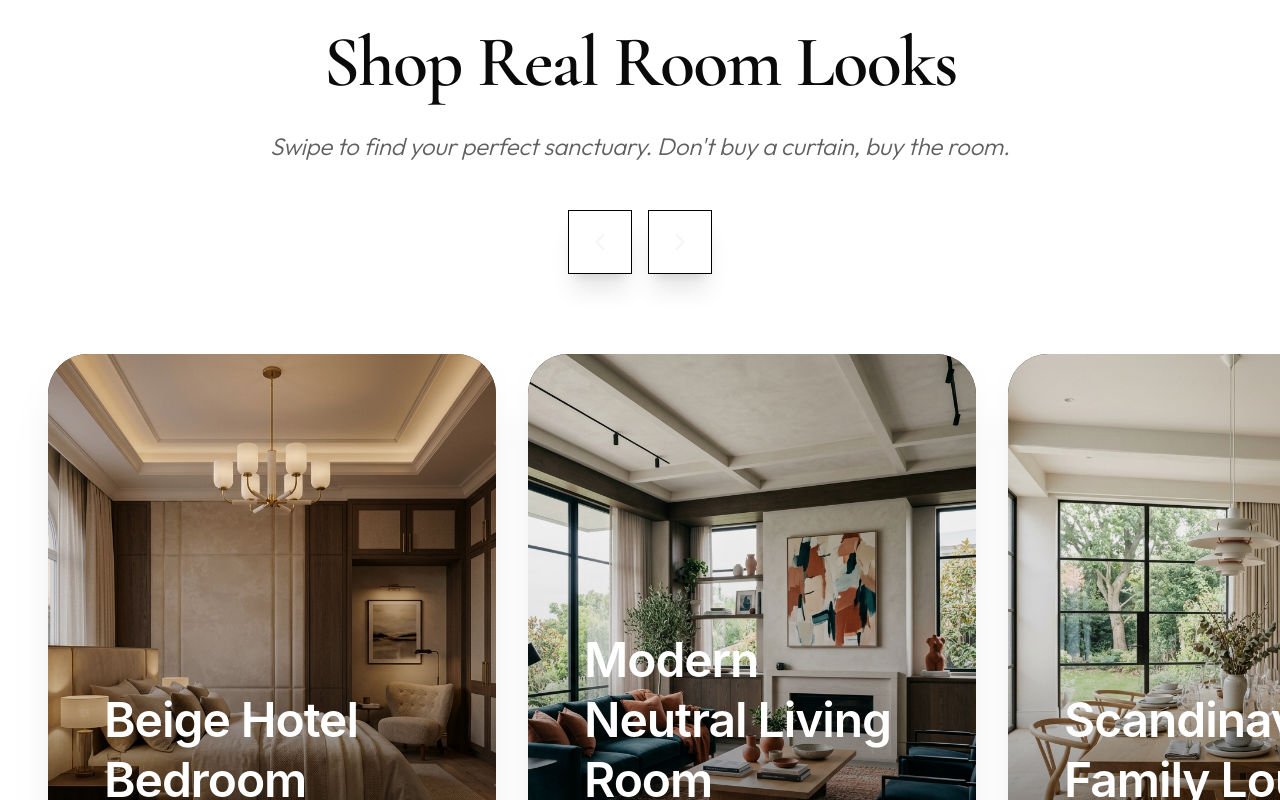
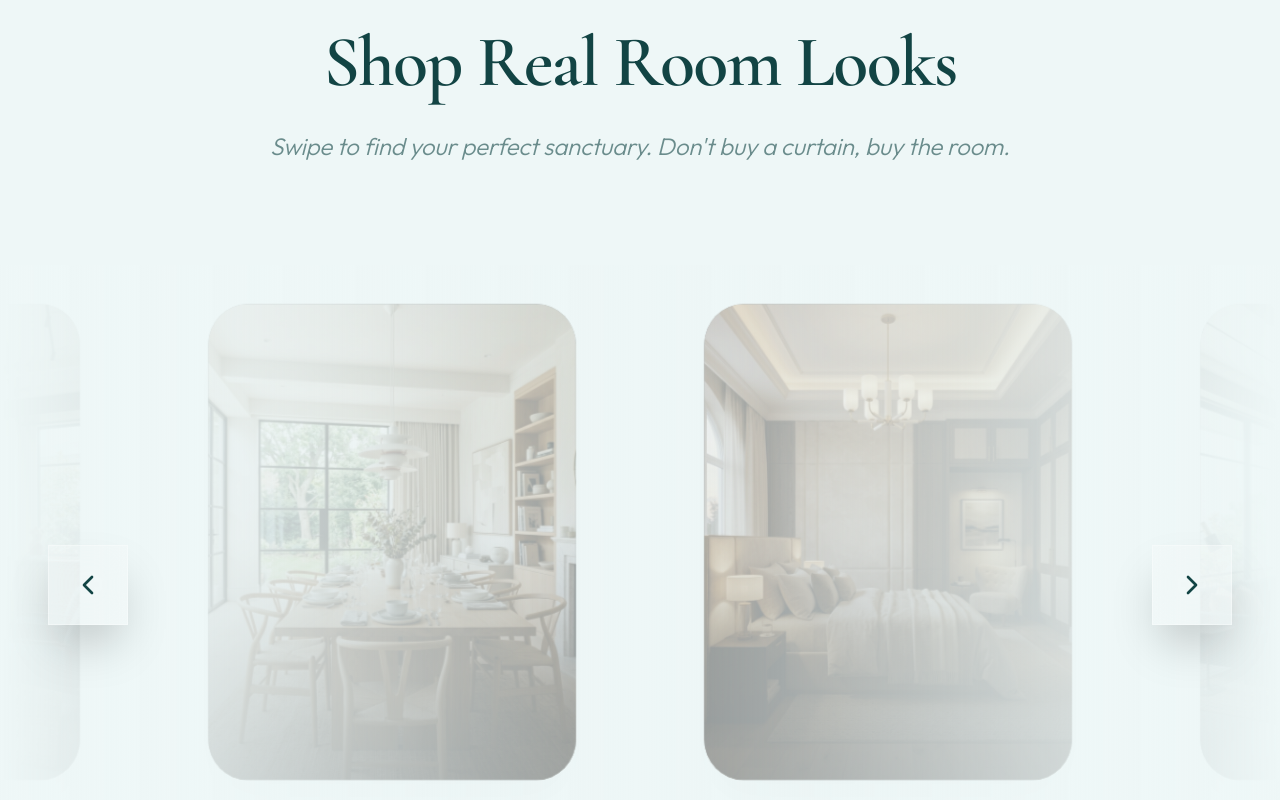
Before and after one commit to SiddharthChaturvedii/FABMYHOME, a Next.js app: page / in a window 1280 px wide. Shown: the part 1820-2620 px from the top of the page. Built offline with nearby package versions, Linux system fonts and the light colour scheme.

Commit message:
feat: implement light teal theme for navbar and footer and recalibrate pillar alignment

```diff
--- a/components/complete-look/CompleteTheLook.tsx
+++ b/components/complete-look/CompleteTheLook.tsx
@@ -166,7 +166,7 @@ export default function CompleteTheLook() {
           </div>
         </motion.div>
 
-        <div className="hidden lg:flex absolute top-[7%] right-[6%] w-1/3 h-full justify-center items-start pointer-events-none z-0 drop-shadow-2xl">
+        <div className="hidden lg:flex absolute top-[4.5%] right-[6%] w-1/3 h-full justify-center items-start pointer-events-none z-0 drop-shadow-2xl">
           <img
             src="/pillar.png"
             alt="Decorative Pillar"
--- a/components/rooms/RoomMockupStrip.tsx
+++ b/components/rooms/RoomMockupStrip.tsx
@@ -1,134 +1,116 @@
 "use client";
 
-import { useRef } from "react";
+import { useState } from "react";
 import { presetRooms } from "@/data/rooms";
 import { siteContent } from "@/data/siteContent";
-import { motion } from "framer-motion";
+import { motion, AnimatePresence } from "framer-motion";
 import { ChevronLeft, ChevronRight } from "lucide-react";
 
 export default function RoomMockupStrip() {
-  const scrollContainerRef = useRef<HTMLDivElement>(null);
   const { headline, subheadline } = siteContent.rooms;
+  const [activeIndex, setActiveIndex] = useState(0);
 
-  const scroll = (direction: 'left' | 'right') => {
-    if (scrollContainerRef.current) {
-      const { scrollLeft, clientWidth, scrollWidth } = scrollContainerRef.current;
-
-      // Calculate next position with boundary checks
-      let scrollTo;
-      if (direction === 'left') {
-        scrollTo = Math.max(0, scrollLeft - clientWidth);
-      } else {
-        scrollTo = Math.min(scrollWidth - clientWidth, scrollLeft + clientWidth);
-      }
-
-      scrollContainerRef.current.scrollTo({
-        left: scrollTo,
-        behavior: 'smooth'
-      });
-    }
+  const next = () => {
+    setActiveIndex((prev) => (prev + 1) % presetRooms.length);
   };
 
-  const containerVariants = {
-    hidden: { opacity: 0 },
-    show: {
-      opacity: 1,
-      transition: {
-        staggerChildren: 0.1
-      }
-    }
-  };
-
-  const cardVariants = {
-    hidden: { opacity: 0, scale: 0.9, x: 50 },
-    show: {
-      opacity: 1,
-      scale: 1,
-      x: 0,
-      transition: {
-        type: "spring" as const,
-        stiffness: 100,
-        damping: 20
-      }
-    }
+  const prev = () => {
+    setActiveIndex((prev) => (prev - 1 + presetRooms.length) % presetRooms.length);
   };
 
   return (
-    <section className="py-24 bg-white overflow-hidden border-t border-black/5">
+    <section className="py-24 bg-[#eef7f7] overflow-hidden border-t border-black/5 relative">
       <motion.div
         initial={{ opacity: 0, y: 30 }}
         whileInView={{ opacity: 1, y: 0 }}
         viewport={{ once: true, margin: "0px" }}
         transition={{ type: "spring", stiffness: 100, damping: 20 }}
-        className="max-w-7xl mx-auto px-6 md:px-12 mb-20 text-center"
+        className="max-w-7xl mx-auto px-6 md:px-12 mb-20 text-center relative z-10"
       >
-        <h2 className="font-serif text-5xl md:text-7xl text-[var(--color-midnight)] mb-8">
+        <h2 className="font-serif text-5xl md:text-7xl text-[#124444] mb-8">
           {headline}
         </h2>
-        <p className="font-sans text-[var(--color-graphite)]/70 text-2xl font-light max-w-3xl mx-auto italic">
+        <p className="font-sans text-[#124444]/60 text-2xl font-light max-w-3xl mx-auto italic">
           {subheadline}
         </p>
+      </motion.div>
 
-        <div className="flex justify-center gap-4 mt-12">
+      {/* Floating Navigation Buttons - Centered Vertically on Carousel */}
+      <div className="absolute inset-x-0 top-[65%] -translate-y-1/2 flex justify-between px-4 md:px-12 pointer-events-none z-40">
         <button
-            onClick={() => scroll('left')}
-            className="w-16 h-16 rounded-none bg-white border border-black shadow-xl flex items-center justify-center hover:bg-black hover:text-white transition-all duration-300 group z-30"
+          onClick={prev}
+          className="w-14 h-14 md:w-20 md:h-20 bg-white/20 hover:bg-white backdrop-blur-3xl border border-white/30 text-[#124444] shadow-2xl flex items-center justify-center transition-all duration-500 group pointer-events-auto active:scale-95"
         >
-            <ChevronLeft size={28} className="transition-transform group-hover:-translate-x-1" />
+          <ChevronLeft size={32} className="transition-transform group-hover:-translate-x-1" />
         </button>
         <button
-            onClick={() => scroll('right')}
-            className="w-16 h-16 rounded-none bg-white border border-black shadow-xl flex items-center justify-center hover:bg-black hover:text-white transition-all duration-300 group z-30"
+          onClick={next}
+          className="w-14 h-14 md:w-20 md:h-20 bg-white/20 hover:bg-white backdrop-blur-3xl border border-white/30 text-[#124444] shadow-2xl flex items-center justify-center transition-all duration-500 group pointer-events-auto active:scale-95"
         >
-            <ChevronRight size={28} className="transition-transform group-hover:translate-x-1" />
+          <ChevronRight size={32} className="transition-transform group-hover:translate-x-1" />
         </button>
       </div>
-      </motion.div>
 
-      {/* Horizontal Swipe Container */}
+      {/* Center-Anchored Carousel Container */}
+      <div className="relative h-[65vh] md:h-[75vh] w-full flex items-center justify-center">
         <motion.div
-        ref={scrollContainerRef}
-        variants={containerVariants}
-        initial="hidden"
-        whileInView="show"
-        viewport={{ once: true, margin: "0px" }}
-        className="flex overflow-x-auto gap-8 px-6 md:px-12 pb-16 snap-x snap-mandatory hide-scrollbar"
-        style={{ scrollbarWidth: 'none', msOverflowStyle: 'none' }}
+          className="flex items-center gap-6 md:gap-12 px-[10vw]"
+          animate={{
+            x: `calc((${activeIndex} * -38vw) + (0vw))`
+          }}
+          transition={{
+            type: "spring",
+            stiffness: 70,
+            damping: 15,
+            mass: 0.8
+          }}
         >
-        {presetRooms.map((room) => (
+          {presetRooms.map((room, index) => {
+            const isActive = activeIndex === index;
+
+            return (
               <motion.div
                 key={room.id}
-            initial={{ opacity: 0, y: 100 }}
-            whileInView={{ opacity: 1, y: 0 }}
-            viewport={{ once: false, amount: 0.2 }}
-            transition={{ type: "spring", stiffness: 50, damping: 20 }}
-            className="relative flex-none w-[90vw] md:w-[85vw] lg:w-[35vw] h-[60vh] md:h-[75vh] snap-center group rounded-[2.5rem] overflow-hidden bg-[var(--color-graphite)] shadow-2xl shadow-black/10 transition-all duration-700 hover:shadow-black/20"
+                animate={{
+                  scale: isActive ? 1.05 : 0.85,
+                  opacity: isActive ? 1 : 0.4,
+                  rotateY: isActive ? 0 : index < activeIndex ? 15 : -15,
+                  z: isActive ? 100 : 0
+                }}
+                transition={{ duration: 0.8, ease: [0.16, 1, 0.3, 1] }}
+                className={`relative flex-none w-[75vw] md:w-[65vw] lg:w-[35vw] h-[55vh] md:h-[70vh] group rounded-[3rem] overflow-hidden bg-[var(--color-graphite)] shadow-2xl transition-all duration-700 ${
+                  isActive ? "shadow-black/20" : "shadow-black/5"
+                }`}
               >
-            {/* Image rendered underneath gradient */}
+                {/* Image */}
                 <img
                   src={room.image}
                   alt={room.name}
-              className="absolute inset-0 w-full h-full object-cover transition-transform duration-1000 group-hover:scale-110"
+                  className="absolute inset-0 w-full h-full object-cover transition-transform duration-1000"
                   style={{ backgroundColor: room.color }}
                 />
 
                 {/* Soft Gradient Overlay */}
-            <div className="absolute inset-0 bg-gradient-to-t from-black/70 via-black/10 to-transparent" />
+                <div className="absolute inset-0 bg-gradient-to-t from-black/80 via-black/10 to-transparent" />
 
                 {/* Content */}
-            <div className="absolute bottom-0 left-0 right-0 p-10 md:p-14 transition-all duration-500 group-hover:pb-16">
+                <div className={`absolute bottom-0 left-0 right-0 p-10 md:p-14 transition-all duration-700 ${isActive ? 'opacity-100 translate-y-0' : 'opacity-0 translate-y-10'}`}>
                   <h3 className="font-display text-3xl md:text-5xl text-white mb-8 leading-tight">
                     {room.name}
                   </h3>
 
-              {/* Mandatory CTA: Shop This Entire Look */}
                   <button className="bg-white/20 hover:bg-[var(--color-terracotta)] backdrop-blur-xl text-white font-sans font-bold uppercase tracking-[0.2em] px-10 py-5 text-xs rounded-full transition-all duration-500 transform hover:scale-105 shadow-lg">
                     Shop This Look
                   </button>
                 </div>
               </motion.div>
-        ))}
+            );
+          })}
         </motion.div>
+      </div>
+
+      {/* Background decoration to anchor the center */}
+      <div className="absolute top-[65%] left-1/2 -translate-x-1/2 -translate-y-1/2 w-full h-[80vh] bg-gradient-to-r from-[#eef7f7] via-transparent to-[#eef7f7] pointer-events-none z-20" />
     </section>
   );
 }
```
Also changed, not shown: components/layout/Footer.tsx (+11 -11 lines), components/layout/Navbar.tsx (+7 -7 lines). Lines whose indentation alone changed are shown as unchanged.
